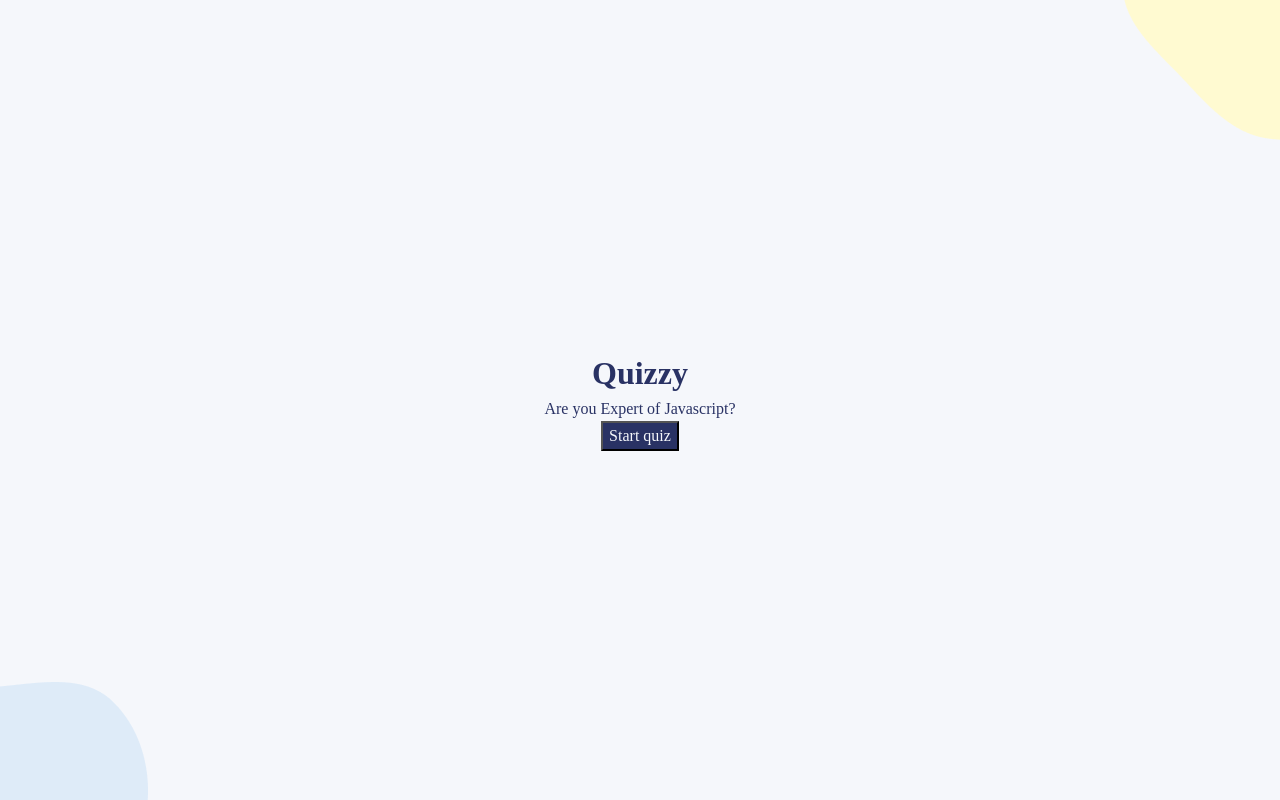
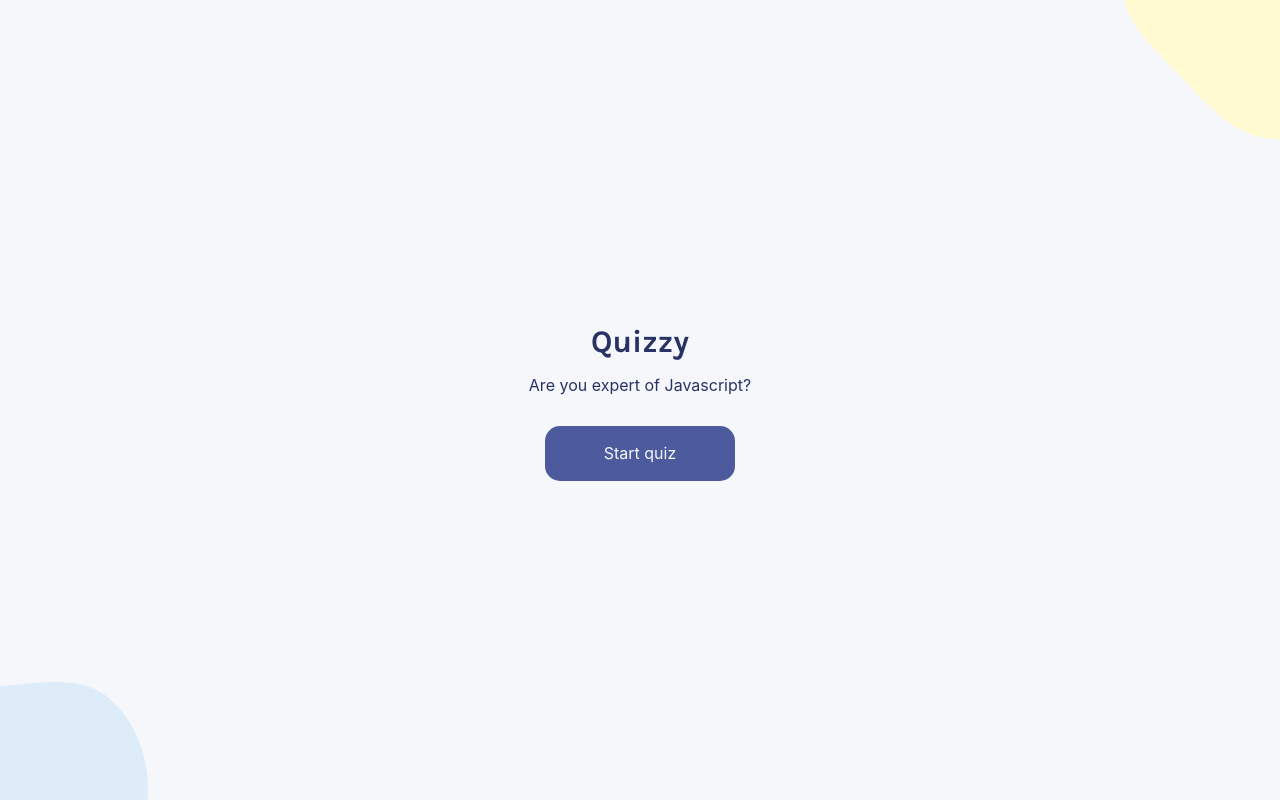
Before and after one commit to emazack/quizzy, a React (Vite) app in the folder quizzy/: page / in a window 1280 px wide. Built offline with nearby package versions, Linux system fonts and the light colour scheme.

Commit message:
[1] First page visualization

```diff
--- a/quizzy/index.html
+++ b/quizzy/index.html
@@ -1,13 +1,19 @@
 <!doctype html>
 <html lang="en">
+
 <head>
   <meta charset="UTF-8" />
   <link rel="icon" type="image/svg+xml" href="/vite.svg" />
+  <link rel="preconnect" href="https://fonts.googleapis.com">
+  <link rel="preconnect" href="https://fonts.gstatic.com" crossorigin>
+  <link href="https://fonts.googleapis.com/css2?family=Karla:wght@400;700&display=swap" rel="stylesheet">
   <meta name="viewport" content="width=device-width, initial-scale=1.0" />
-    <title>quizzy</title>
+  <title>Quizzy</title>
 </head>
+
 <body>
   <div id="root"></div>
   <script type="module" src="/src/main.jsx"></script>
 </body>
+
 </html>
--- a/quizzy/src/App.css
+++ b/quizzy/src/App.css
@@ -16,15 +16,35 @@
 
 .title {
   color: #293264;
+  font-family: 'Karla', sans-serif;
+  font-size: 3.125rem;
+  margin-bottom: 7px;
 }
 
 .description {
-  color: #293264
+  color: #293264;
+  font-family: 'Inter', sans-serif;
+  font-size: 1.6rem;
+  margin-bottom: 29px;
 }
 
 .start-button {
   color: #F5F7FB;
-  background-color: #293264;
+  background-color: #4D5B9E;
+  font-family: 'Inter', sans-serif;
+  font-size: 1.6rem;
+  padding: 15.5px 58.6px;
+  border-radius: 15px;
+  border: none;
+  cursor: pointer;
+}
+
+.start-button:hover {
+  background-color: #3a468a;
+}
+
+.start-button:active {
+  background-color: #213085;
 }
 
 .blob-container {
--- a/quizzy/src/App.jsx
+++ b/quizzy/src/App.jsx
@@ -12,7 +12,7 @@ function App() {
           Quizzy
         </h1>
         <p className='description'>
-          Are you Expert of Javascript?
+          Are you expert of Javascript?
         </p>
         <button className='start-button'>
           Start quiz
--- a/quizzy/src/index.css
+++ b/quizzy/src/index.css
@@ -1,4 +1,6 @@
-*, *::before, *::after {
+*,
+*::before,
+*::after {
   box-sizing: border-box;
 }
 
@@ -11,25 +13,43 @@ body {
   -webkit-font-smoothing: antialiased;
 }
 
-img, picture, video, canvas, svg {
+html {
+  font-size: 62.5%;
+}
+
+img,
+picture,
+video,
+canvas,
+svg {
   display: block;
   max-width: 100%;
 }
 
-input, button, textarea, select {
+input,
+button,
+textarea,
+select {
   font: inherit;
 }
 
-ul, ol {
-    list-style: none;
-    padding: 0;
+ul,
+ol {
+  list-style: none;
+  padding: 0;
 }
 
 a {
-    text-decoration: none;
-    color: inherit;
+  text-decoration: none;
+  color: inherit;
 }
 
-p, h1, h2, h3, h4, h5, h6 {
+p,
+h1,
+h2,
+h3,
+h4,
+h5,
+h6 {
   overflow-wrap: break-word;
 }
```
Lines whose indentation alone changed are shown as unchanged.
